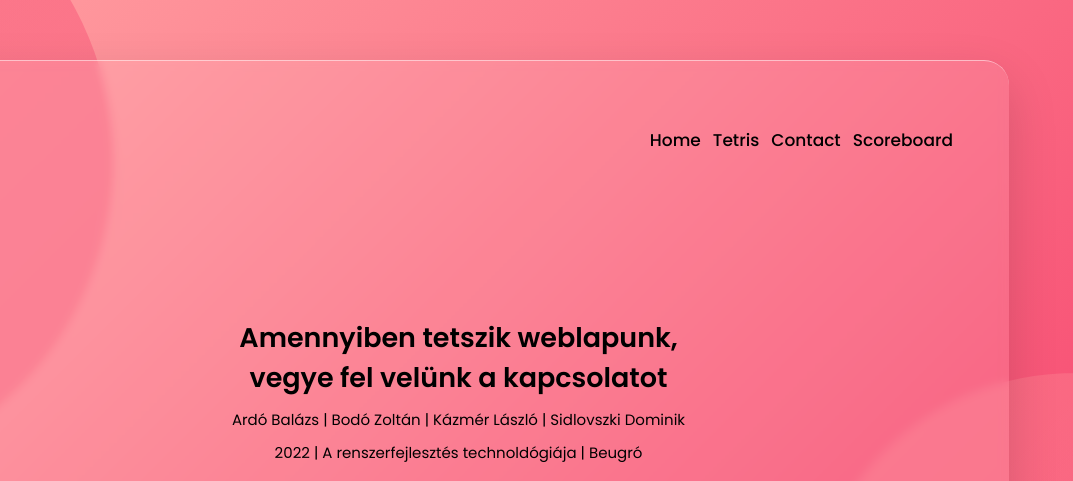
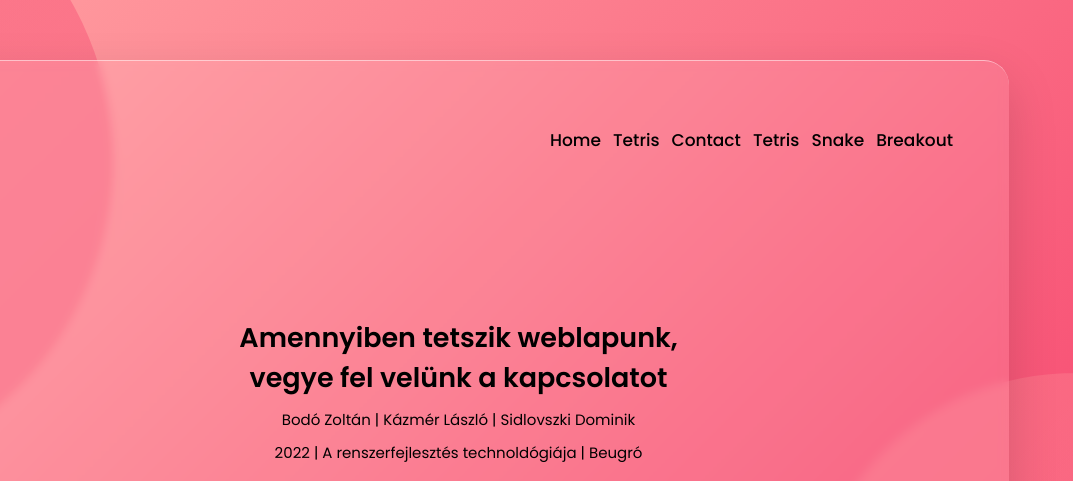
Before and after one commit to Costa-31/RFT_games, a plain HTML site: page Codes/Pages/contact.html in a window 1280 px wide. Shown: the top 481 px of the page, 207-1280 px from the left. Drawn offline with Linux system fonts and the light colour scheme.

Commit message:
Code - Contact page update

```diff
--- a/Codes/Pages/contact.html
+++ b/Codes/Pages/contact.html
@@ -16,7 +16,9 @@
           <li><a href="../index.html">Home</a></li>
           <li><a href="../game/game.html">Tetris</a></li>
           <li><a href="#">Contact</a></li>
-        <li><a href="./scoreboard.html">Scoreboard</a></li>
+        <li><a href="./game/game.html">Tetris</a></li>
+        <li><a href="./game/snake.html">Snake</a></li>
+        <li><a href="./game/breakout.html">Breakout</a></li>
 
         </ul>
         </div>
@@ -24,7 +26,7 @@
       <center>
           <div class="text-content">
               <h2>Amennyiben tetszik weblapunk,<br>vegye fel velünk a kapcsolatot</h2>
-              <p>Ardó Balázs | Bodó Zoltán | Kázmér László | Sidlovszki Dominik </p>
+              <p> Bodó Zoltán | Kázmér László | Sidlovszki Dominik </p>
               <p>2022 | A renszerfejlesztés technoldógiája | Beugró</p>
             </div>
         </center>
```
